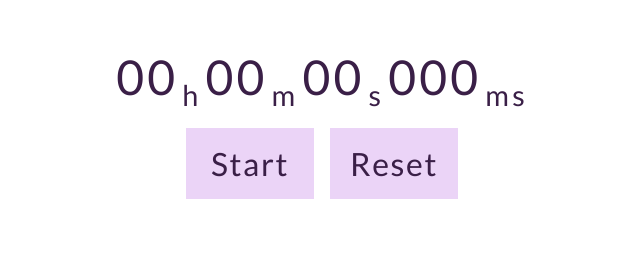
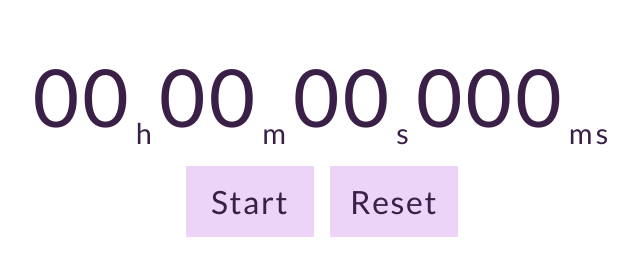
Before and after one commit to hermit-cait/stopwatch, a plain HTML site: page index.html in a window 1280 px wide. Shown: the whole page, without its empty margins (318-958 px from the left). Drawn offline with nearby package versions, Linux system fonts and the light colour scheme.

Commit message:
Enlarge text and remove jQuery file

```diff
--- a/style.css
+++ b/style.css
@@ -2,7 +2,7 @@
 
 span, button {
   color: hsl(280, 40%, 20%);
-  font-family: Lato;
+  font-family: "Lato";
 }
 span {
   font-size: 1.5rem;
@@ -43,7 +43,7 @@ button:hover, ::selection {
 
 @media (min-width: 450px) {
   span {
-    font-size: 3rem;
+    font-size: 5rem;
   }
   sub {
     font-size: 1.8rem;
```
Also changed, not shown: index.html (+1 -1 lines).
